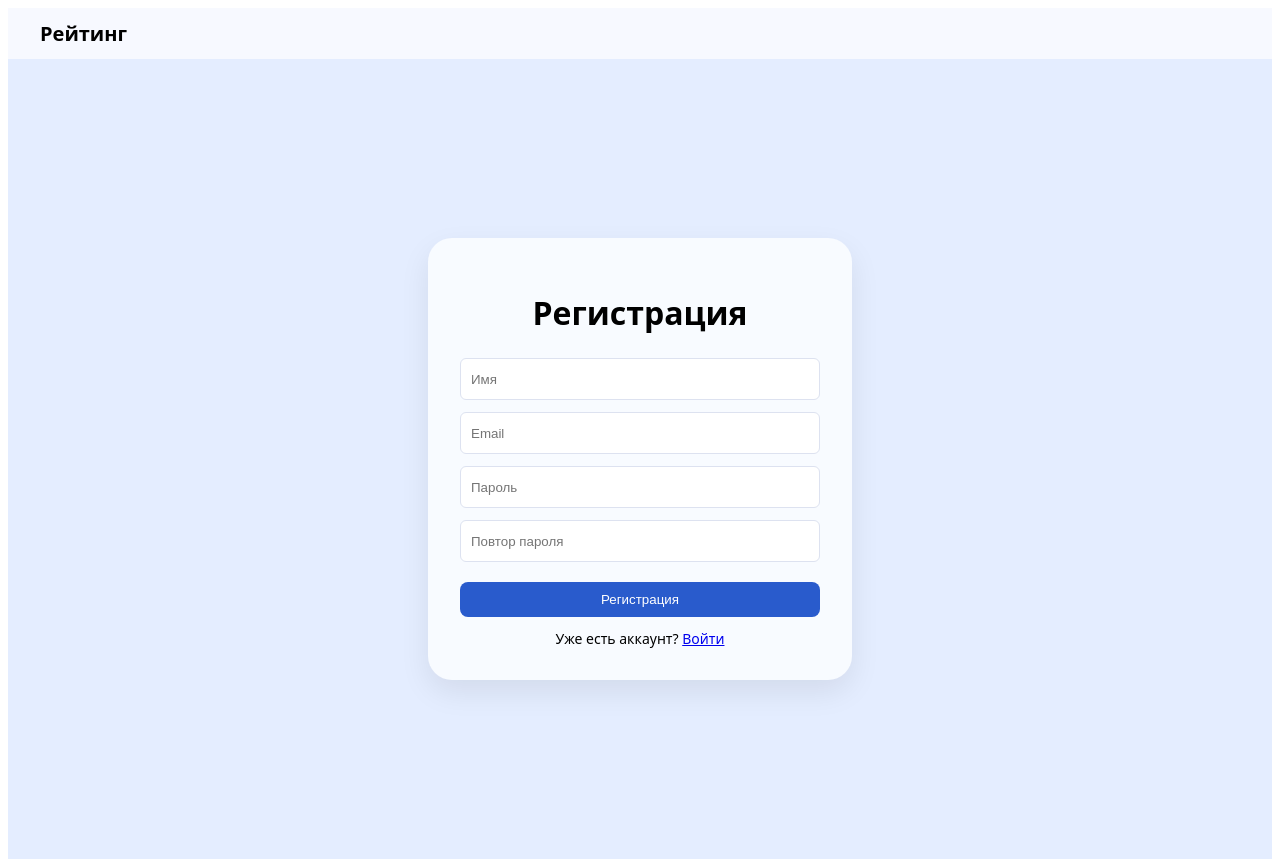
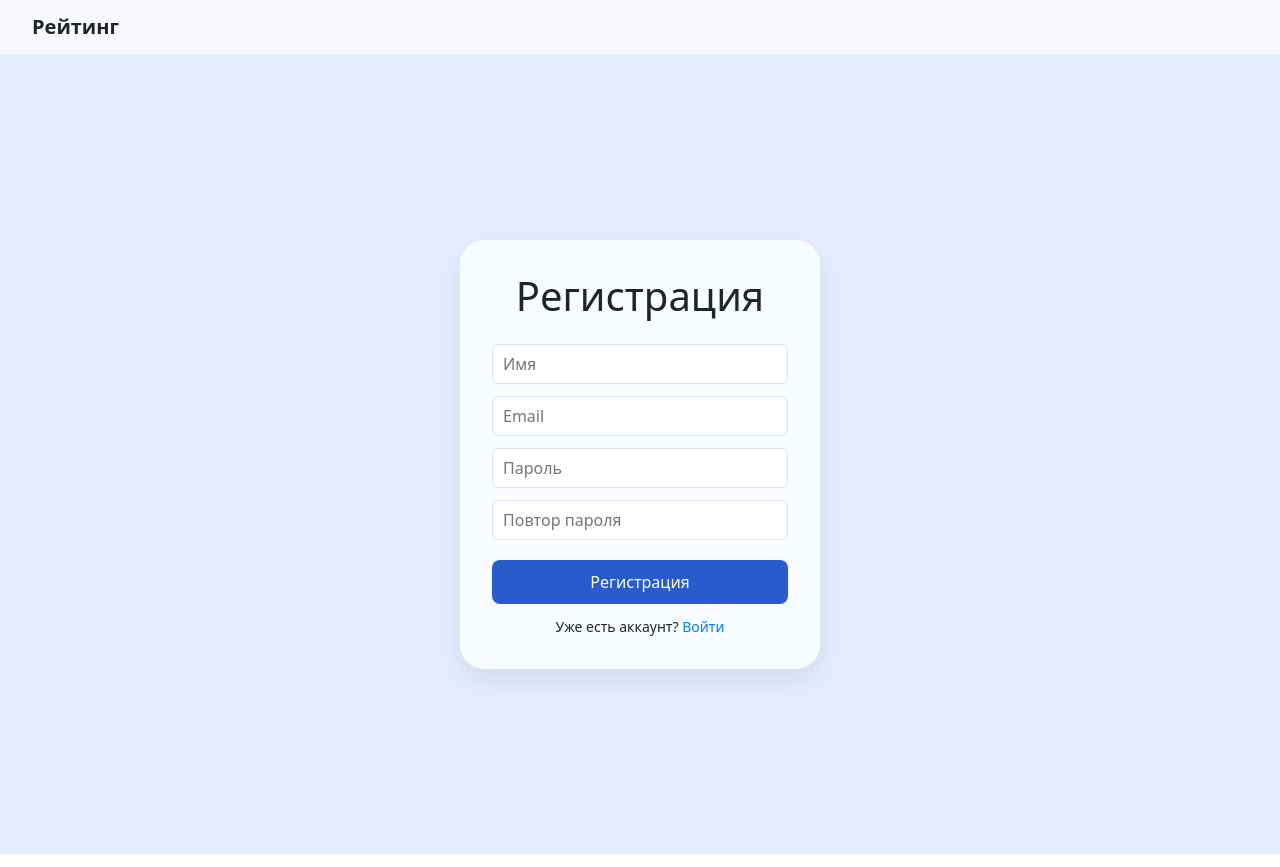
Before and after one commit to speed320/rating-university-web, a React (Vite) app: page /register in a window 1280 px wide. Built offline with nearby package versions, Linux system fonts and the light colour scheme; no server answers.

Commit message:
add loader on login and register button, fix page margin

```diff
--- a/index.html
+++ b/index.html
@@ -4,6 +4,7 @@
     <meta charset="UTF-8" />
     <meta name="viewport" content="width=device-width, initial-scale=1.0"/>
     <title>УниРейтинг</title>
+    <link rel="stylesheet" href="https://cdn.jsdelivr.net/npm/bootstrap@4.4.1/dist/css/bootstrap.min.css" integrity="sha384-Vkoo8x4CGsO3+Hhxv8T/Q5PaXtkKtu6ug5TOeNV6gBiFeWPGFN9MuhOf23Q9Ifjh" crossorigin="anonymous">
 </head>
 <body>
 <div id="root"></div>
--- a/src/pages/LoginPage.jsx
+++ b/src/pages/LoginPage.jsx
@@ -52,8 +52,19 @@ export default function LoginPage() {
                         required
                     />
                     {error && <div className="auth-error">{error}</div>}
-                    <button className="primary-btn auth-btn" disabled={busy}>
-                        Войти
+                    <button
+                        className="btn btn-primary auth-btn"
+                        type="submit"
+                        disabled={busy}
+                    >
+                        {busy ? (
+                            <>
+                                <span className="spinner-border spinner-border-sm mr-2" role="status" aria-hidden="true"></span>
+                                <span>Вход...</span>
+                            </>
+                        ) : (
+                            'Войти'
+                        )}
                     </button>
                 </form>
                 <div className="auth-sub">
--- a/src/pages/RegisterPage.jsx
+++ b/src/pages/RegisterPage.jsx
@@ -70,9 +70,18 @@ export default function RegisterPage() {
                         required
                     />
                     {error && <div className="auth-error">{error}</div>}
-                    <button className="primary-btn auth-btn" disabled={busy}>
-                        Регистрация
+                    <button className="primary-btn auth-btn" type="submit" disabled={busy}>
+                        {busy ? (
+                            <>
+                                <span className='spinner-border spinner-border-sm mr-2' role="status" aria-hidden="true"> </span>
+                                Регистрация...
+                            </>
+                        ) : (
+                            'Регистрация'
+                        )}
+
                     </button>
+
                 </form>
                 <div className="auth-sub">
                     Уже есть аккаунт? <Link to="/login">Войти</Link>
--- a/src/styles.css
+++ b/src/styles.css
@@ -1,3 +1,8 @@
+*{
+    margin:0;
+    padding:0;
+    box-sizing: border-box;
+}
 .app-root {
     min-height: 100vh;
     background: #e4edff;
```
